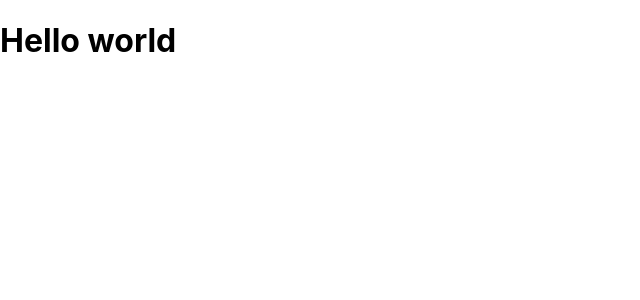
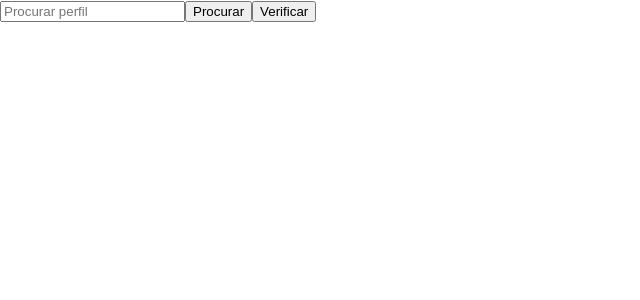
Before and after one commit to pedrosandes/github-profiles, a React (Create React App) app: page / in a window 1280 px wide. Shown: the top 300 px of the page, without its empty margins (0-640 px from the left). Built offline with nearby package versions, Linux system fonts and the light colour scheme; the HTML template or start-up script is replaced by a standard one.

Commit message:
User perfil complet

```diff
--- a/src/App.js
+++ b/src/App.js
@@ -1,9 +1,30 @@
 import React from 'react'
+import { useState } from 'react'
+import SearchInput from './components/shared/searchInput/index'
+import Button from './components/shared/button/index'
+import Profile from './components/shared/profile/index'
 
 const App = () => {
+
+  const [inputName, setInputName] = useState('')
+  const [user, setUser] = useState([])
+  const [stateSearch, setStateSearch] = useState(false)
+
+  const fetchData = async () => {
+    const data = await fetch(`https://api.github.com/users/${inputName}`)
+    const response = await data.json()
+    setUser([response])
+    setStateSearch(true)
+  }
+
+  console.log(stateSearch)
+
   return (
     <>
-      <h1>Hello world</h1>
+      <SearchInput onChange={(e) => setInputName(e.target.value)} />
+      <Button onClick={() => fetchData()}/>
+      <button onClick={() => console.log(inputName, user)}>Verificar</button>
+      {stateSearch && <Profile data={user}/>}
     </>
   )
 }
--- /dev/null
+++ b/src/components/shared/button/index.js
@@ -0,0 +1,9 @@
+import './styles.css'
+
+const Button = (props) => {
+  return (
+    <button onClick={props.onClick}>Procurar</button>
+  );
+}
+
+export default Button
--- /dev/null
+++ b/src/components/shared/profile/index.js
@@ -0,0 +1,20 @@
+const Profile = (props) => {
+
+  return (
+    <>
+      {props.data.map(({login, avatar_url, bio, followers, public_repos}) => {
+        return (
+          <div>
+            <h1>{login}</h1>
+            <img src={avatar_url} alt="" />
+            <p>{bio}</p>
+            <p>Seguidores: {followers}</p>
+            <p>Repositórios públicos: {public_repos}</p>
+          </div>
+        );
+      })}
+    </>
+  );
+}
+
+export default Profile
--- /dev/null
+++ b/src/components/shared/searchInput/index.js
@@ -0,0 +1,17 @@
+import './styles.css'
+
+const SearchInput = (props) => {
+
+  return (
+    <>
+      <input
+      id ="searchInput"
+      type="text"
+      placeholder="Procurar perfil"
+      onChange={props.onChange}
+      />
+    </>
+  );
+}
+
+export default SearchInput
```
Also changed, not shown: src/components/shared/button/styles.css (added), src/components/shared/profile/styles.css (added), src/components/shared/searchInput/styles.css (added).
